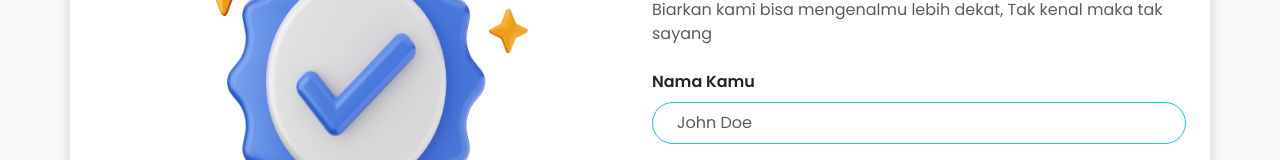
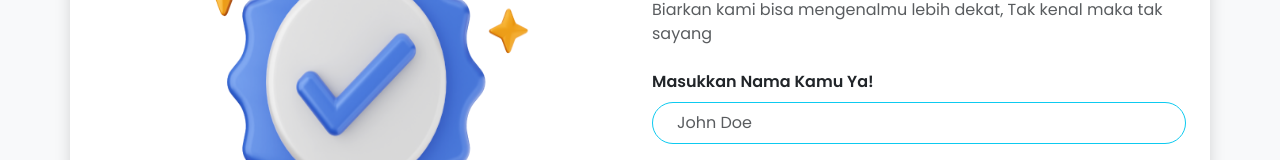
Before and after one commit to kautsarakasyah/ist-simulasi-git, a React (Vite) app: page /name in a window 1280 px wide. Shown: the part 362-522 px from the top of the page. Built offline with nearby package versions, Linux system fonts and the light colour scheme.

Commit message:
Perubahan pada nameInputPage.jsx

```diff
--- a/src/pages/nameInputPage.jsx
+++ b/src/pages/nameInputPage.jsx
@@ -49,7 +49,7 @@ function NameInputPage() {
               </p>
               <Form onSubmit={handleSubmit}>
                 <Form.Group controlId="name">
-                  <Form.Label className="fw-semibold">Nama Kamu</Form.Label>
+                  <Form.Label className="fw-semibold">Masukkan Nama Kamu Ya!</Form.Label>
                   <div className="position-relative">
                     <Form.Control
                       type="text"
```
